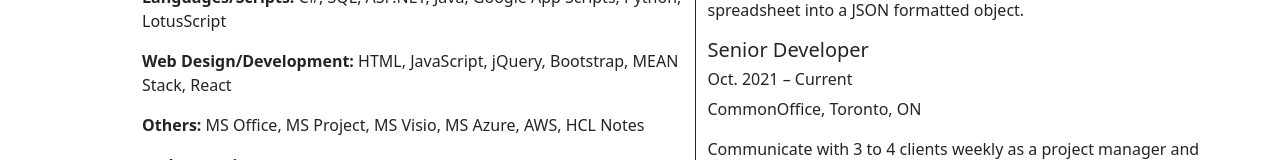
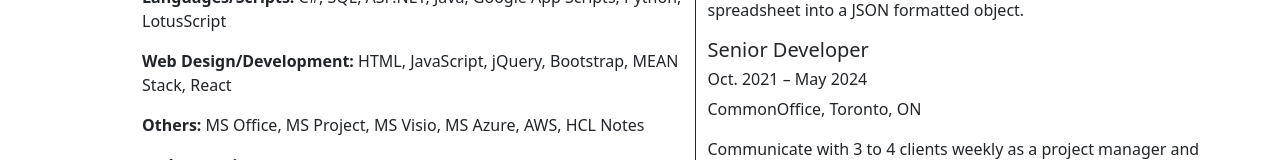
Before and after one commit to Young-Devin/react-app, a React (Vite) app: page /AboutMe in a window 1280 px wide. Shown: the part 1107-1267 px from the top of the page. Built offline with nearby package versions, Linux system fonts and the light colour scheme.

Commit message:
Updated About Me Page

```diff
--- a/src/components/AboutMe.tsx
+++ b/src/components/AboutMe.tsx
@@ -122,7 +122,7 @@
               google spreadsheet into a JSON formatted object.
             </p>
             <h5>Senior Developer</h5>
-            <h6>Oct. 2021 – Current</h6>
+            <h6>Oct. 2021 – May 2024</h6>
             <p>CommonOffice, Toronto, ON</p>
             <p>
               Communicate with 3 to 4 clients weekly as a project manager and
```
